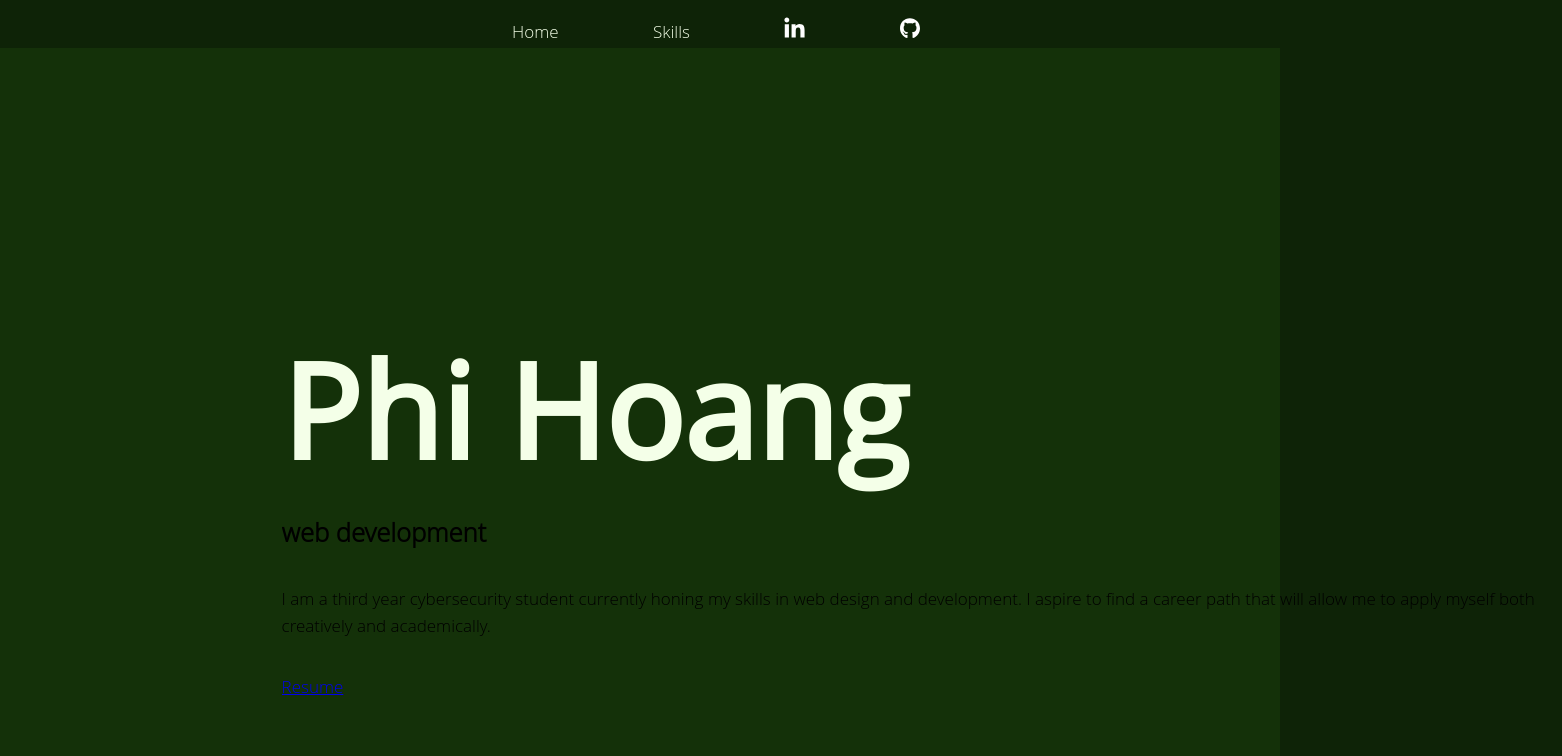
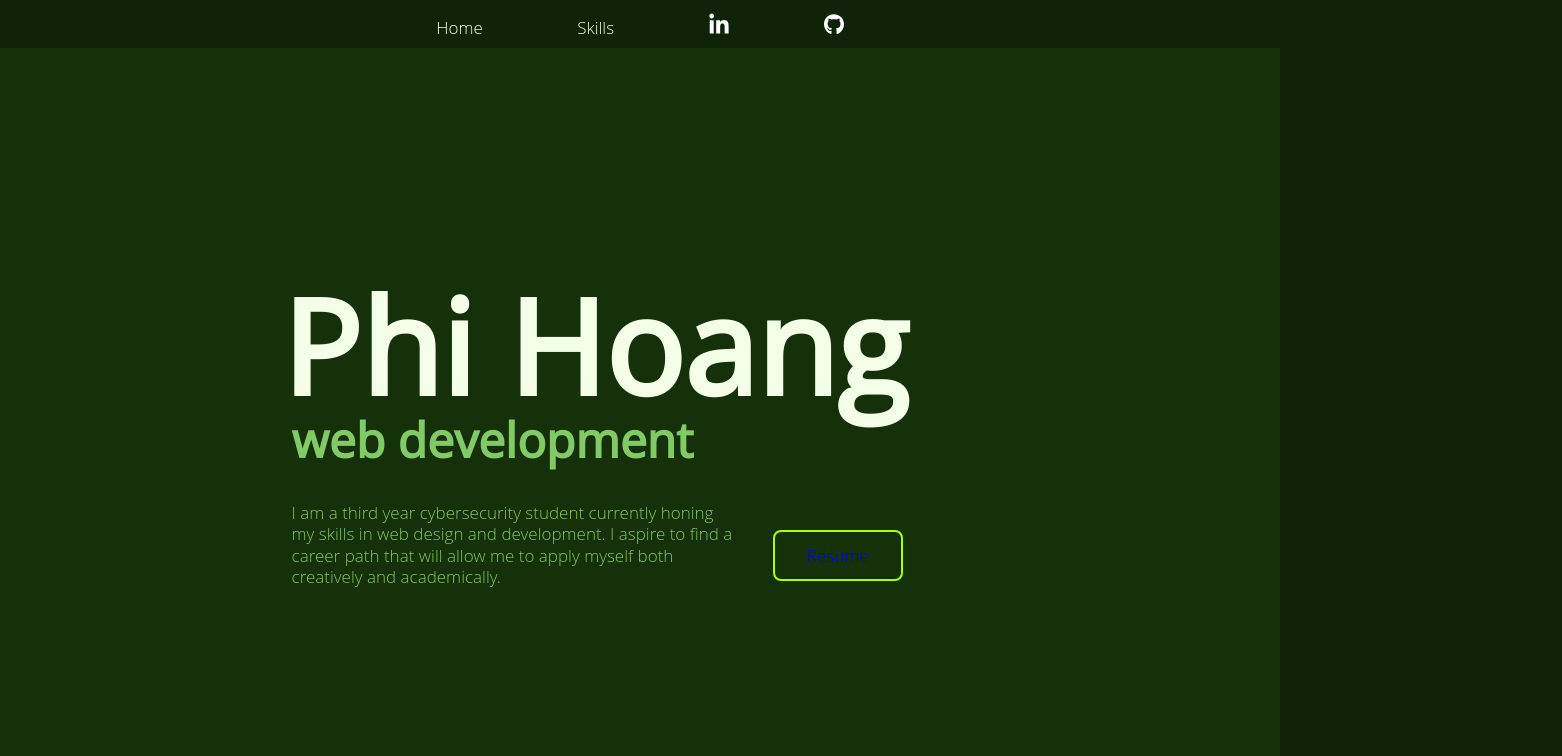
Before and after one commit to im-phi/Portfolio_V1, a plain HTML site: page index.html in a window 1280 px wide. Shown: the top 756 px of the page, 1562 px wide, since content can reach past the window. Drawn offline with nearby package versions, Linux system fonts and the light colour scheme.

Commit message:
Updated home format

```diff
--- a/index.html
+++ b/index.html
@@ -35,7 +35,7 @@
             </div>
         </header>
 
-        <div class="main-header">
+        <div id="sub-header">
             <div class="container">
                 <h2>web development</h2>
             </div>
@@ -43,15 +43,16 @@
 
         <section id="about">
             <div class="container">
-                <p>I am a third year cybersecurity student currently honing my skills in web design and development. I aspire to find a career path that will allow me to apply myself both creatively and academically.</p>
+                <p>I am a third year cybersecurity student currently honing <br>
+                    my skills in web design and development. I aspire to find a <br>
+                    career path that will allow me to apply myself both
+                    <span id="resume">
+                            <a href="Hoang_Resume.pdf">Resume</a>
+                    </span><br>
+                    creatively and academically. </p>
             </div>
         </section>
 
-        <div class="container">
-            <p id="resume">
-                <a href="Hoang_Resume.pdf">Resume</a>
-            </p>
-        </div>
     </div>
 
 
--- a/style.css
+++ b/style.css
@@ -1,4 +1,15 @@
 @import url('https://fonts.googleapis.com/css?family=Open+Sans');
+
+* {margin:0;}
+
+a{
+    text-decoration: none;
+}
+
+a:visited{
+    color: none;
+    text-decoration: none;
+}
 
 body{
     background-color: #0E2307;
@@ -8,17 +19,18 @@ body{
     margin:0;
 }
 
+/* Overflow only works if width/margin adds up? */
 .container{
-    width:100%;
+    width:78%;
     margin-left:22%;
-
-    overflow:hidden;
+    overflow: hidden;
 }
 
 .nav-container{
-    padding: 0;
-    margin-left:60%;
-    transform: translate(-50%);
+    text-align: center;
+    /* padding: 0;
+    margin: auto;
+    width: 50%; */
 }
 
 #navbar{
@@ -30,7 +42,8 @@ body{
 }
 
 #navbar ul{
-    padding:0;
+    /* Padding to center inside navbar */
+    padding: .75em;
     list-style: none;
     /* left: 50%; */
 }
@@ -41,16 +54,10 @@ body{
 
 #navbar a{
     color: #F4FFE8;
-    text-decoration: none;
 }
 
 #navbar a:hover{
     color: #ABFF00;
-    text-decoration: none;
-}
-
-#navbar a:visited{
-    color: none;
     text-decoration: none;
 }
 
@@ -71,14 +78,43 @@ body{
 /**/
 
 #main-header h1{
+    position: relative;
     font: bold 131px "Open Sans";
     color: #F4FFE8;
     /* fontsize and fontfamily (last two) are necessary */
     /* font-weight: bold;
     font-size: 131px; */
-    margin: 64px 0 0 0;
-    padding: 256px 0 0 0;
+    margin: 256px 0 0 0;
 }
+
+#sub-header h2{
+    position: absolute;
+    font: bolder 48px "Open Sans";
+    color: #83C967;
+    margin-top: -.56em;
+    margin-left: 10px;
+}
+
+#about p{
+    display: inline-block;
+    margin-top: 4em;
+    margin-left: 10px;
+    margin-right: 0;
+    padding-right: 0;
+    line-height: 1.25em;
+    color: #83C967;
+}
+
+#about #resume {
+    margin-left: 95px;
+    padding: 12px 32px;
+    display: inline;
+    color: #ABFF00;
+    border: 2px solid #ABFF00;
+    border-radius: 8px;
+}
+
+
 
 #home{
     width: 100%;
```
